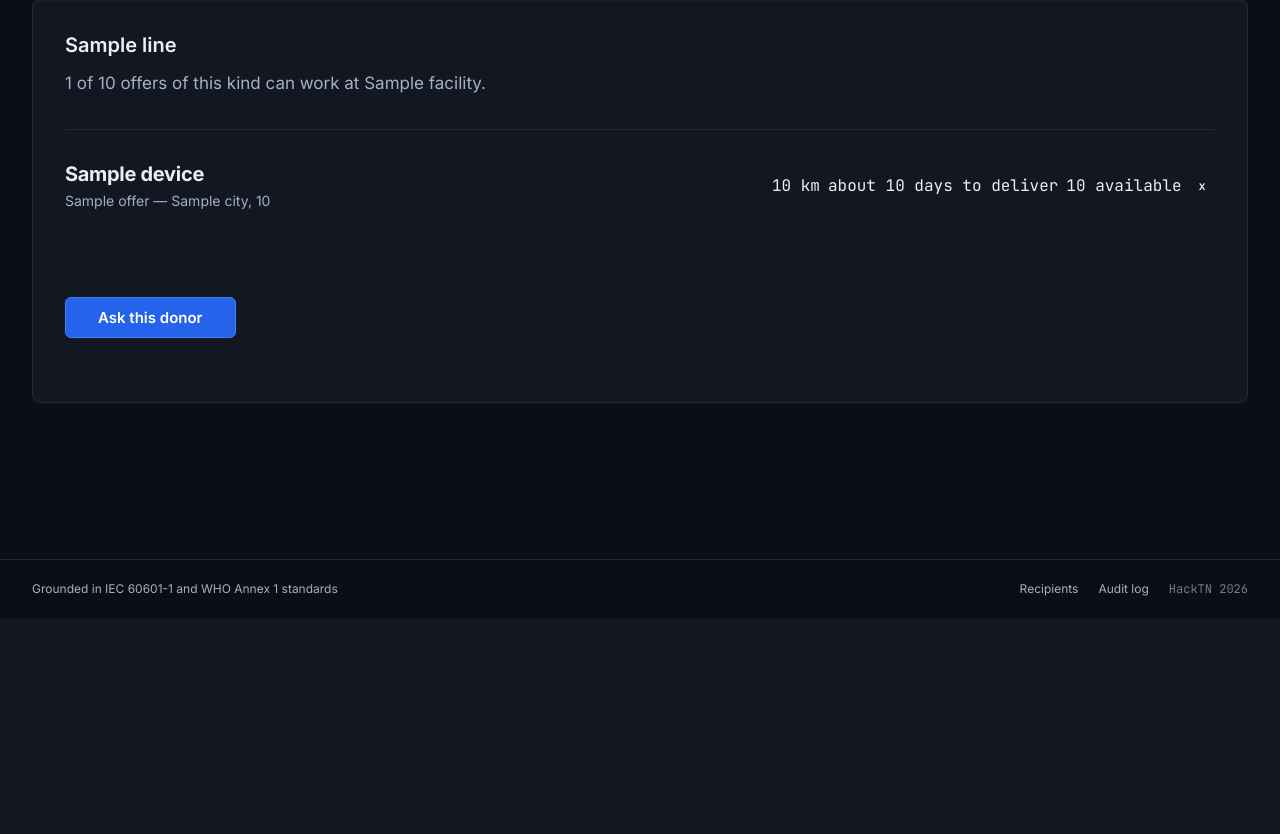
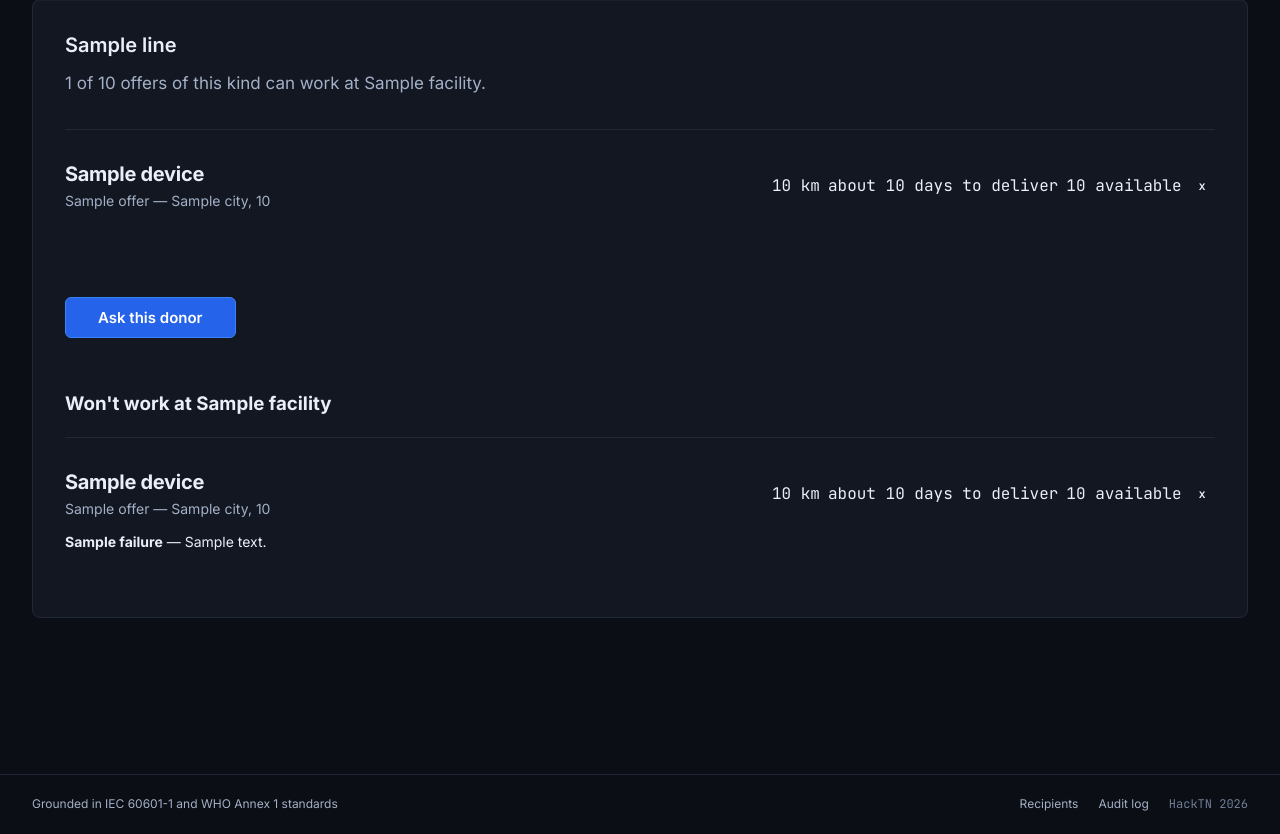
Before and after one commit to CodeManEthan/hacktn-fit-check, a FastAPI app: template app/web/templates/matches.html in a window 1280 px wide. Shown: the part 420-1254 px from the top of the page. Before the commit the page ends 1039 px from the top, so only its background shows below. Run offline with FastAPI, Linux system fonts and the light colour scheme; the template is opened without the code that fills it: most values are stand-ins (such as "Sample title", 1, 10 or a date in 2020).

Commit message:
feat(contracts): wire the routes once to the contract names
matches and create_match screen with screen_offers and supply_lookup;
matches passes each line's rejected offers and an advisory map, and the
template lists known survivors, then "Won't work at <clinic>" with each
blocking check and the _advisory.html include, then the needs-info
survivors with a link to answer their questions. create_match refuses a
needs-info or rejected candidate. offer_submit writes the expiry answer
last through apply_dated_items. The legacy /check uses supply_lookup with
no device type, and verdict.html links to /offer. Route tests added.

Co-Authored-By: Claude Opus 5.5 <noreply@anthropic.com>
Claude-Session: https://claude.ai/code/session_01Y4tK8DWagpSiGBoUzgQKPp

```diff
--- a/app/web/marketplace_routes.py
+++ b/app/web/marketplace_routes.py
@@ -2,8 +2,7 @@
 
 from __future__ import annotations
 
-from dataclasses import replace
-from datetime import date, datetime
+from datetime import datetime
 from pathlib import Path
 
 from fastapi import APIRouter, File, Form, Request, UploadFile
@@ -26,16 +25,17 @@ from app.domain.marketplace import (
     Request as DonationRequest,
     RequestLine,
 )
-from app.domain.provenance import Provenance, fact
+from app.domain.result import Outcome
 from app.matching.bundle import build_bundle
 from app.matching.coverage import LineCoverage
-from app.matching.pipeline import propose_match, rank_candidates
+from app.matching.pipeline import propose_match, screen_offers
+from app.matching.supply_order import supply_lookup
 from app.matching.verification import confirm, request_confirmation, withdraw
 from app.reference.country_power import country_centroid, lookup
 from app.reference.facility_registry import corroborates, find_candidates
 from app.web import forms
 from app.web.forms import FormError
-from app.web.presenters import rule_count, TONE_BY_OUTCOME, TONE_BY_STATUS
+from app.web.presenters import advisory_for, rule_count, TONE_BY_OUTCOME, TONE_BY_STATUS
 
 TEMPLATES = Jinja2Templates(directory=str(Path(__file__).parent / "templates"))
 TEMPLATES.env.globals["rule_count"] = rule_count()
@@ -104,13 +104,14 @@ async def offer_submit(
         if not typed and not image_data_url:
             raise FormError("Give a model name, paste spec text, or add a nameplate photo.")
 
-        dated = forms.iso_date(expiry_date, "Expiry date")
+        device = extract_device(typed_text=typed, image_data_url=image_data_url)
+        # The donor's expiry answer is the last word on the date, whatever
+        # built the facts above it.
+        device = forms.apply_dated_items(device, expiry_date)
         offer = Offer(
             donor_name=forms.text(donor_name, "Your name", required=True),
             donor_email=forms.text(donor_email, "Email", required=True),
-            device=_with_expiry(
-                extract_device(typed_text=typed, image_data_url=image_data_url), dated
-            ),
+            device=device,
             device_type=forms.text(device_type, "Kind of device", required=True, limit=120),
             support_kind=_support_kind(device_type, model_name),
             origin=_point(forms.text(country, "Country", required=True), city),
@@ -237,20 +238,25 @@ def matches(request: Request, request_id: int) -> HTMLResponse:
 
     coverages = []
     bundles: dict[int, object] = {}
+    advisory: dict[int, object] = {}
     for line in row.lines:
         offers = repo.open_offers_for_type(line.device_type)
-        candidates = rank_candidates(facility, offers)
+        screening = screen_offers(facility, offers, intel_for=supply_lookup)
         coverages.append(
-            LineCoverage(line=line, candidates=candidates, screened=len(offers))
+            LineCoverage(
+                line=line, candidates=screening.ranked, screened=len(offers),
+                rejected=screening.rejected,
+            )
         )
-        for c in candidates:
+        for c in screening.ranked:
             bundles[c.offer.id] = build_bundle(c.verdict, facility, repo.offers_for_support)
+        advisory.update({c.offer.id: advisory_for(c) for c in screening.rejected})
 
     return TEMPLATES.TemplateResponse(
         request=request, name="matches.html",
         context={
             "request_row": row, "facility": facility,
-            "coverages": coverages, "bundles": bundles,
+            "coverages": coverages, "bundles": bundles, "advisory": advisory,
             "symbol": TONE_BY_STATUS, "tone": TONE_BY_OUTCOME,
         },
     )
@@ -267,10 +273,22 @@ def create_match(
     if row is None or offer is None:
         return _error(request, "That request or offer no longer exists.")
     facility = repo.load_facility(row.facility_slug)
+    if facility is None:
+        return _error(request, f"No facility profile for {row.facility_slug}.")
 
-    candidates = [c for c in rank_candidates(facility, [offer]) if c.offer.id == offer_id]
-    if not candidates:
-        return _error(request, "That device no longer passes the screening for this facility.")
+    screening = screen_offers(facility, [offer], intel_for=supply_lookup)
+    candidates = [c for c in screening.ranked if c.offer.id == offer_id]
+    back = f"/request/{request_id}/matches"
+    if not candidates or candidates[0].verdict.outcome is Outcome.WONT_WORK:
+        return _error(
+            request, "That device no longer passes the screening for this facility.", back=back
+        )
+    if candidates[0].verdict.outcome is Outcome.NEEDS_INFO:
+        return _error(
+            request,
+            "That device has open questions. Answer them before asking the donor.",
+            back=back,
+        )
 
     try:
         wanted = next(
@@ -538,13 +556,6 @@ def _lines_from(types: list[str], quantities: list[str]) -> tuple[RequestLine, .
     return tuple(lines)
 
 
-def _with_expiry(device: DeviceFacts, expiry: date | None) -> DeviceFacts:
-    """Attach the donor's expiry date, leaving it unknown when none was given."""
-    if expiry is None:
-        return device
-    return replace(device, expiry_date=fact(expiry, Provenance.DONOR_STATED))
-
-
 def _device_pairs(offer: Offer) -> list[tuple[str, str]]:
     from app.web.presenters import identity_pairs
     return identity_pairs(offer.device)
--- a/app/web/routes.py
+++ b/app/web/routes.py
@@ -10,12 +10,12 @@ from fastapi.templating import Jinja2Templates
 
 from app.ai.client import GenAiError
 from app.ai.extract import extract_device, image_to_data_url
-from app.ai.research import research_supply
 from app.checks import check_fit
 from app.data import repository
 from app.data.repository import RepositoryError
 from app.data.seed import FACILITIES, get_facility
 from app.domain.result import CheckStatus, Outcome
+from app.matching.supply_order import supply_lookup
 from app.web.presenters import (
     TONE_BY_OUTCOME,
     TONE_BY_OUTCOME_VALUE,
@@ -101,7 +101,9 @@ def run_check(
         return _error(request, str(exc), back=f"/clinic?device_id={device_id}")
 
     try:
-        intel = research_supply(stored, facility.country)
+        # No device type is stored on this path, so only a recorded answer
+        # for this exact model can apply.
+        intel = supply_lookup(stored, "", facility.country)
         verdict = check_fit(stored, facility, intel)
         verdict_id = repository.save_verdict(
             device_id=device_id,
--- /dev/null
+++ b/app/web/templates/_advisory.html
@@ -0,0 +1,16 @@
+{# The buy-locally advisory under one rejected offer. Expects `advisory`
+   (offer id -> Advisory or None) and `c` (the rejected candidate) in context.
+   Renders nothing when there is no advisory for this offer. #}
+{% set adv = advisory.get(c.offer.id) if advisory else None %}
+{% if adv %}
+<div class="advisory">
+  <p class="bundle-head"><b>Buying locally instead</b>{% if adv.as_of %} &mdash; prices as of {{ adv.as_of }}{% endif %}</p>
+  {% for row in adv.rows %}
+  <div class="bundle-row">
+    <span class="bundle-what">{{ row.get('item', '') }}</span>
+    <span class="bundle-src">{% if row.get('url') %}<a href="{{ row.url }}">{{ row.get('price', 'source') }}</a>{% else %}{{ row.get('price', '') }}{% endif %}</span>
+  </div>
+  {% endfor %}
+  {% if adv.sold_locally_text %}<p class="note">{{ adv.sold_locally_text }}{% if adv.supply_url %} &mdash; <a href="{{ adv.supply_url }}">record an answer</a>{% endif %}</p>{% endif %}
+</div>
+{% endif %}
--- a/app/web/templates/matches.html
+++ b/app/web/templates/matches.html
@@ -1,5 +1,29 @@
 {% extends "base.html" %}
 {% block title %}What fits{% endblock %}
+{% macro head(c) %}
+    <div class="candidate-head">
+      <div>
+        <p class="candidate-name">{{ c.offer.device.label }}</p>
+        <p class="candidate-donor">{{ c.offer.donor_name }} &mdash;
+          {{ c.offer.origin.city }}{% if c.offer.origin.city %}, {% endif %}{{ c.offer.origin.country }}</p>
+      </div>
+      <div class="candidate-meta">
+        {% if c.distance_km %}<span class="chip">{{ c.distance_km | round | int }} km</span>{% endif %}
+        {% if c.shipment %}<span class="chip">about {{ c.shipment.transit_days }} days to deliver</span>{% endif %}
+        <span class="chip">{{ c.offer.quantity_available }} available</span>
+        <span class="pill {{ tone[c.verdict.outcome] }}">{{ c.verdict.stamp }}</span>
+      </div>
+    </div>
+{% endmacro %}
+
+{% macro segments(c) %}
+    <div class="segments">
+      {% for r in c.verdict.results %}
+      <span class="seg {{ symbol[r.status] }}" title="{{ r.label }}: {{ r.detail }}"></span>
+      {% endfor %}
+    </div>
+{% endmacro %}
+
 {% block content %}
 <section class="plate">
   <p class="eyebrow">{{ facility.name }}, {{ facility.country }}</p>
@@ -34,27 +58,13 @@
      {{ facility.name }}. The log shows which constraint keeps blocking them.</p>
   {% endif %}
 
-  {% for c in cover.candidates %}
+  {% set known = cover.candidates | rejectattr('verdict.outcome', 'equalto', 'needs info') | list %}
+  {% set asking = cover.candidates | selectattr('verdict.outcome', 'equalto', 'needs info') | list %}
+
+  {% for c in known %}
   <article class="candidate">
-    <div class="candidate-head">
-      <div>
-        <p class="candidate-name">{{ c.offer.device.label }}</p>
-        <p class="candidate-donor">{{ c.offer.donor_name }} &mdash;
-          {{ c.offer.origin.city }}{% if c.offer.origin.city %}, {% endif %}{{ c.offer.origin.country }}</p>
-      </div>
-      <div class="candidate-meta">
-        {% if c.distance_km %}<span class="chip">{{ c.distance_km | round | int }} km</span>{% endif %}
-        {% if c.shipment %}<span class="chip">about {{ c.shipment.transit_days }} days to deliver</span>{% endif %}
-        <span class="chip">{{ c.offer.quantity_available }} available</span>
-        <span class="pill {{ tone[c.verdict.outcome] }}">{{ c.verdict.stamp }}</span>
-      </div>
-    </div>
-
-    <div class="segments">
-      {% for r in c.verdict.results %}
-      <span class="seg {{ symbol[r.status] }}" title="{{ r.label }}: {{ r.detail }}"></span>
-      {% endfor %}
-    </div>
+    {{ head(c) }}
+    {{ segments(c) }}
 
     {% set bundle = bundles.get(c.offer.id) %}
     {% if bundle and bundle.items %}
@@ -83,6 +93,33 @@
     </form>
   </article>
   {% endfor %}
+
+  {% if cover.rejected %}
+  <div class="rejected">
+    <h3>Won't work at {{ facility.name }}</h3>
+    {% for c in cover.rejected %}
+    <article class="candidate is-rejected">
+      {{ head(c) }}
+      {% for r in c.verdict.failures %}
+      <p class="candidate-needs"><b>{{ r.label }}</b> &mdash; {{ r.detail }}</p>
+      {% endfor %}
+      {% include "_advisory.html" %}
+    </article>
+    {% endfor %}
+  </div>
+  {% endif %}
+
+  {% for c in asking %}
+  {% set asked = c.verdict.questions | length or c.verdict.unknowns | length %}
+  <article class="candidate is-asking">
+    {{ head(c) }}
+    {{ segments(c) }}
+    <div class="candidate-act">
+      <a class="go" href="/request/{{ request_row.id }}/offer/{{ c.offer.id }}"
+         style="text-decoration:none">Answer {{ asked }} question{{ '' if asked == 1 else 's' }} first</a>
+    </div>
+  </article>
+  {% endfor %}
 </section>
 {% endfor %}
 {% endblock %}
--- a/app/web/templates/verdict.html
+++ b/app/web/templates/verdict.html
@@ -103,7 +103,7 @@
   {% endif %}
 
   <div class="after">
-    <a class="go" href="/donor" style="text-decoration:none">Screen another device</a>
+    <a class="go" href="/offer" style="text-decoration:none">Screen another device</a>
     <a class="link" href="/impact">See the log</a>
   </div>
   <p class="ref">Saved as /verdict/{{ record.id }}</p>
```
Also changed, not shown: tests/test_contract_routes.py (added, +207 -0 lines).
